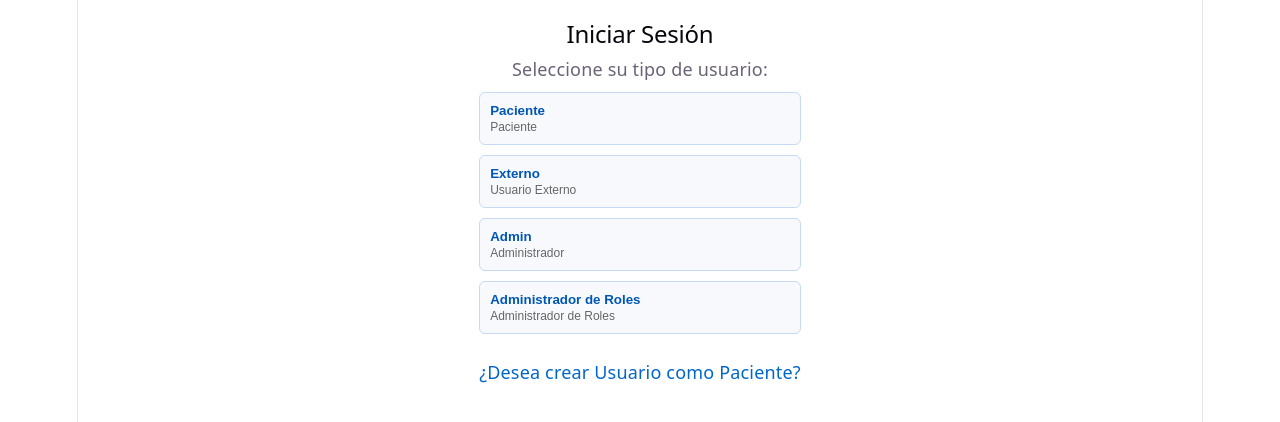
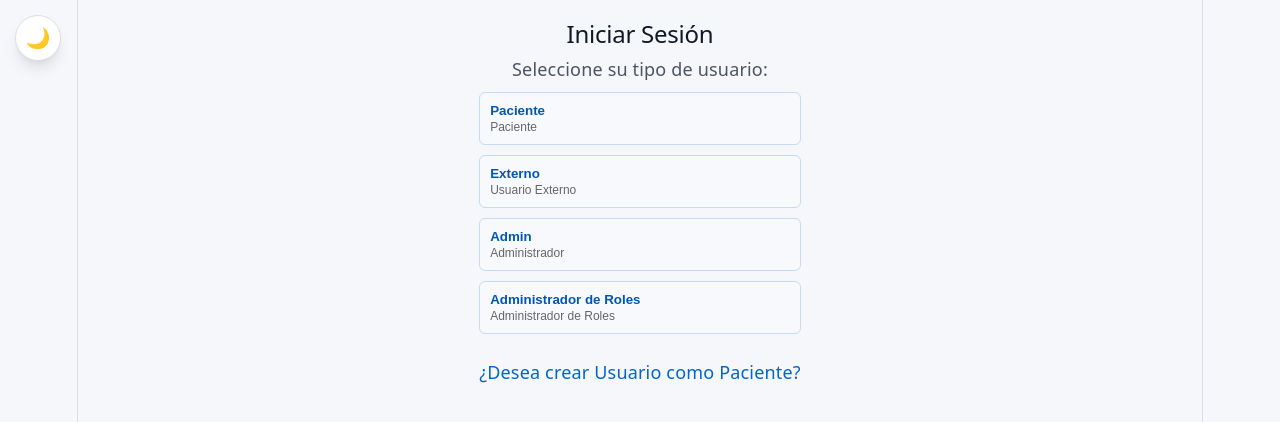
Before and after one commit to Dhylanp/ING_SOFTWARE, a React app in the folder frontend/: page /login in a window 1280 px wide. Shown: the top 422 px of the page. Built offline with nearby package versions, Linux system fonts and the light colour scheme; the HTML template or start-up script is replaced by a standard one.

Commit message:
se agrego tema claro/oscuro: variables de color y botón de cambio de tema

```diff
--- a/frontend/src/App.jsx
+++ b/frontend/src/App.jsx
@@ -1,5 +1,6 @@
 import { BrowserRouter, Routes, Route, Navigate, Outlet } from 'react-router-dom';
 import { AuthProvider, useAuth } from './context/AuthContext';
+import ToggleTema from './components/Tema';
 
 import Login from './pages/Login';
 import SignUp from './pages/SignUp';
@@ -62,6 +63,7 @@ const RedirectDefault = () => {
 function App() {
   return (
     <AuthProvider>
+      <ToggleTema />
       <BrowserRouter>
         <Routes>
 
--- /dev/null
+++ b/frontend/src/components/Tema.jsx
@@ -0,0 +1,45 @@
+import { useEffect, useState } from 'react';
+
+const Tema = () => {
+    const [tema, setTema] = useState(
+        () => localStorage.getItem('tema') || 'light'
+    );
+
+    useEffect(() => {
+        document.documentElement.setAttribute('data-theme', tema);
+        localStorage.setItem('tema', tema);
+    }, [tema]);
+
+    const alternar = () => setTema((t) => (t === 'light' ? 'dark' : 'light'));
+
+    return (
+        <button
+            onClick={alternar}
+            title={tema === 'light' ? 'Cambiar a modo oscuro' : 'Cambiar a modo claro'}
+            aria-label="Cambiar entre modo claro y oscuro"
+            style={{
+                position: 'fixed',
+                top: '15px',
+                left: '15px',
+                width: '46px',
+                height: '46px',
+                borderRadius: '50%',
+                backgroundColor: 'var(--surface)',
+                color: 'var(--text-h)',
+                border: '1px solid var(--border)',
+                boxShadow: 'var(--shadow)',
+                cursor: 'pointer',
+                zIndex: 1000,
+                fontSize: '20px',
+                display: 'flex',
+                alignItems: 'center',
+                justifyContent: 'center',
+                padding: 0
+            }}
+        >
+            {tema === 'light' ? '🌙' : '☀️'}
+        </button>
+    );
+};
+
+export default Tema;
--- a/frontend/src/index.css
+++ b/frontend/src/index.css
@@ -1,15 +1,34 @@
 :root {
-  --text: #6b6375;
-  --text-h: #08060d;
-  --bg: #fff;
-  --border: #e5e4e7;
+  /* Fondos */
+  --bg: #f5f7fa;
+  --surface: #ffffff;
+  --surface-alt: #f2f4f8;
+
+  /* Textos */
+  --text: #4b5563;
+  --text-h: #111827;
+  --text-muted: #6b7280;
+
+  /* Bordes y sombras */
+  --border: #d9dee7;
+  --shadow: rgba(0, 0, 0, 0.1) 0 10px 15px -3px, rgba(0, 0, 0, 0.05) 0 4px 6px -2px;
+
+  /* Color principal (botones, links) */
+  --primary: #0056b3;
+  --primary-hover: #004494;
+  --on-primary: #ffffff;
+  --primary-soft: #eaf1fb;
+  --primary-soft-border: #c7daf5;
+
+  /* Estados */
+  --danger: #c0392b;
+  --danger-text: #b91c1c;
+  --success-bg: #d4edda;
+  --success-text: #155724;
+  --error-bg: #f8d7da;
+  --error-text: #721c24;
+
   --code-bg: #f4f3ec;
-  --accent: #aa3bff;
-  --accent-bg: rgba(170, 59, 255, 0.1);
-  --accent-border: rgba(170, 59, 255, 0.5);
-  --social-bg: rgba(244, 243, 236, 0.5);
-  --shadow:
-    rgba(0, 0, 0, 0.1) 0 10px 15px -3px, rgba(0, 0, 0, 0.05) 0 4px 6px -2px;
 
   --sans: system-ui, 'Segoe UI', Roboto, sans-serif;
   --heading: system-ui, 'Segoe UI', Roboto, sans-serif;
@@ -17,7 +36,7 @@
 
   font: 18px/145% var(--sans);
   letter-spacing: 0.18px;
-  color-scheme: light dark;
+  color-scheme: light;
   color: var(--text);
   background: var(--bg);
   font-synthesis: none;
@@ -30,24 +49,33 @@
   }
 }
 
-@media (prefers-color-scheme: dark) {
-  :root {
-    --text: #9ca3af;
-    --text-h: #f3f4f6;
-    --bg: #16171d;
-    --border: #2e303a;
-    --code-bg: #1f2028;
-    --accent: #c084fc;
-    --accent-bg: rgba(192, 132, 252, 0.15);
-    --accent-border: rgba(192, 132, 252, 0.5);
-    --social-bg: rgba(47, 48, 58, 0.5);
-    --shadow:
-      rgba(0, 0, 0, 0.4) 0 10px 15px -3px, rgba(0, 0, 0, 0.25) 0 4px 6px -2px;
-  }
+:root[data-theme='dark'] {
+  --bg: #111827;
+  --surface: #1f2937;
+  --surface-alt: #273244;
 
-  #social .button-icon {
-    filter: invert(1) brightness(2);
-  }
+  --text: #cbd5e1;
+  --text-h: #f3f4f6;
+  --text-muted: #9ca3af;
+
+  --border: #374151;
+  --shadow: rgba(0, 0, 0, 0.5) 0 10px 15px -3px, rgba(0, 0, 0, 0.3) 0 4px 6px -2px;
+
+  --primary: #2563eb;
+  --primary-hover: #1d4ed8;
+  --on-primary: #ffffff;
+  --primary-soft: rgba(59, 130, 246, 0.15);
+  --primary-soft-border: rgba(59, 130, 246, 0.4);
+
+  --danger: #dc2626;
+  --danger-text: #f87171;
+  --success-bg: rgba(34, 197, 94, 0.15);
+  --success-text: #86efac;
+  --error-bg: rgba(239, 68, 68, 0.15);
+  --error-text: #fca5a5;
+
+  --code-bg: #1f2028;
+  color-scheme: dark;
 }
 
 body {
```
Lines whose indentation alone changed are shown as unchanged.
